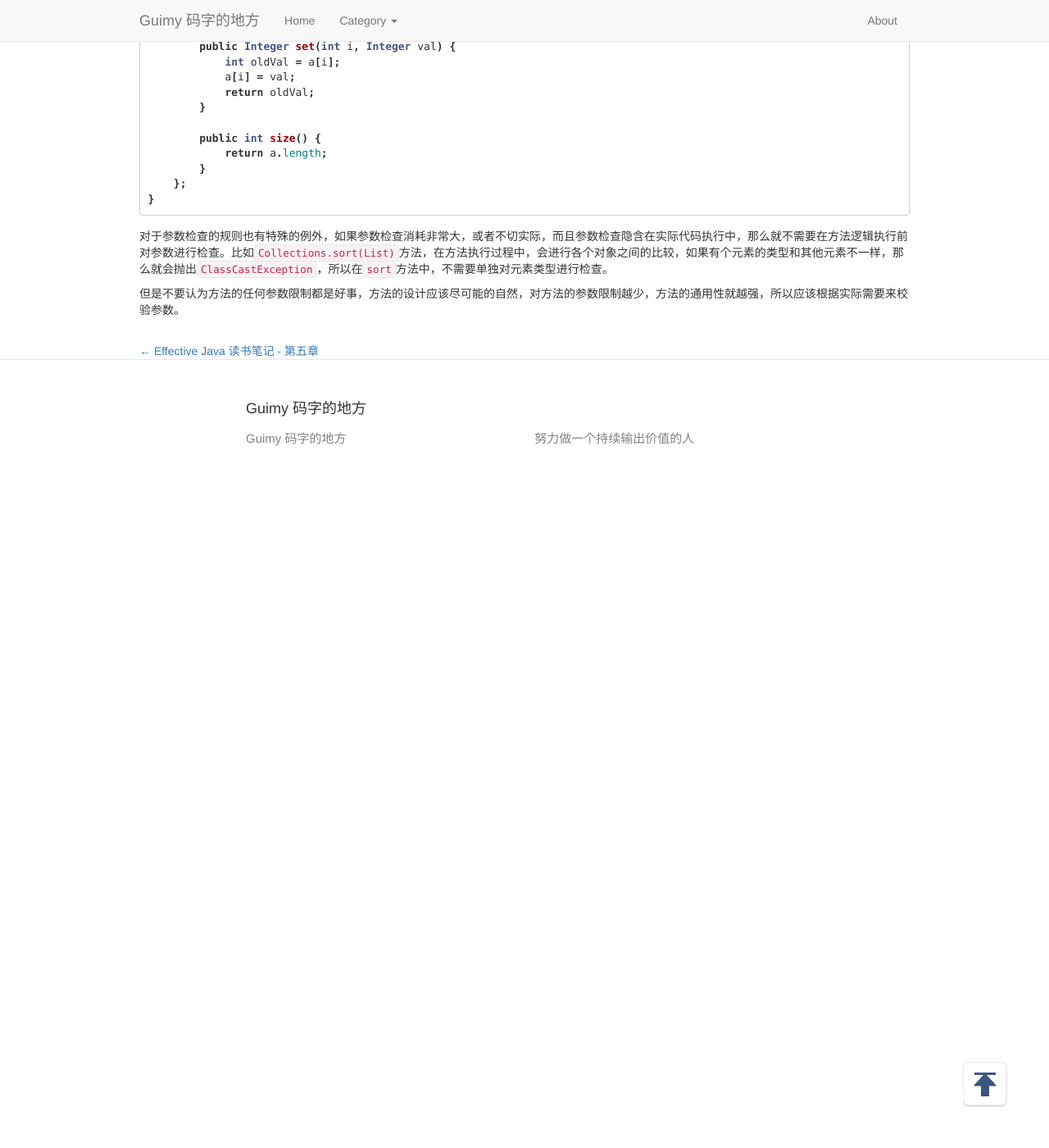
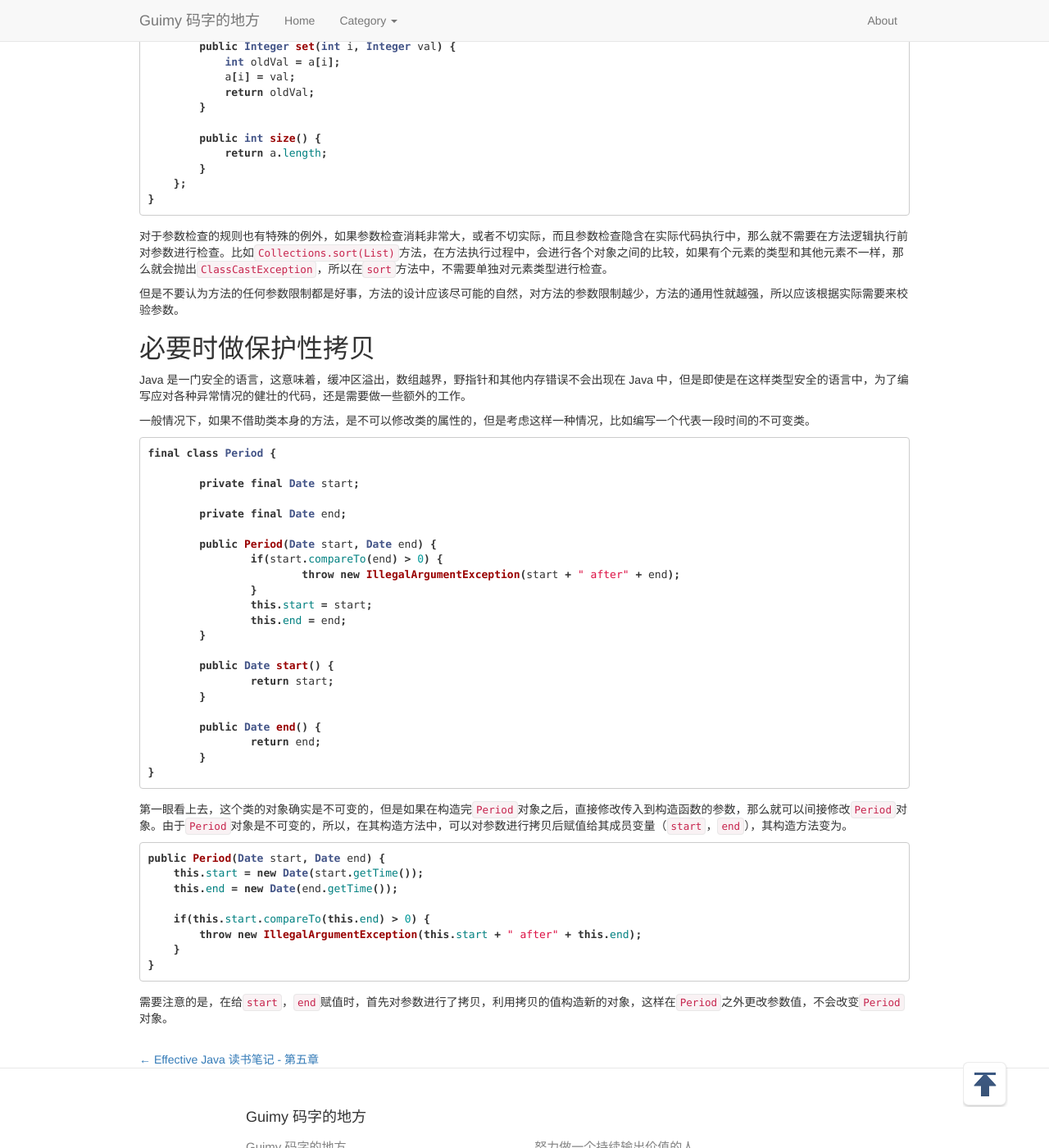
Before and after one commit to guimingyue/guimingyue.github.io, a Jekyll site: the page built from _posts/2017-06-10-ej-ch7.md, in a window 1280 px wide and 1400 px high, scrolled down 674 px. Shown: the whole window at 82% size. Built offline with Jekyll 4.4.1, drawn with Linux system fonts in a browser that asks for light colours; comment, search, counter and statistics services are not loaded; before the commit the page ends 1304 px from its top, so only the background shows below that.

Commit message:
add content of make defensive copies when needed

````diff
--- a/_posts/2017-06-10-ej-ch7.md
+++ b/_posts/2017-06-10-ej-ch7.md
@@ -46,3 +46,49 @@ public List<Integer> intArrayAsList(final int[] a) {
 对于参数检查的规则也有特殊的例外，如果参数检查消耗非常大，或者不切实际，而且参数检查隐含在实际代码执行中，那么就不需要在方法逻辑执行前对参数进行检查。比如`Collections.sort(List)`方法，在方法执行过程中，会进行各个对象之间的比较，如果有个元素的类型和其他元素不一样，那么就会抛出`ClassCastException`，所以在`sort`方法中，不需要单独对元素类型进行检查。
 
 但是不要认为方法的任何参数限制都是好事，方法的设计应该尽可能的自然，对方法的参数限制越少，方法的通用性就越强，所以应该根据实际需要来校验参数。
+
+## 必要时做保护性拷贝
+
+Java 是一门安全的语言，这意味着，缓冲区溢出，数组越界，野指针和其他内存错误不会出现在 Java 中，但是即使是在这样类型安全的语言中，为了编写应对各种异常情况的健壮的代码，还是需要做一些额外的工作。
+
+一般情况下，如果不借助类本身的方法，是不可以修改类的属性的，但是考虑这样一种情况，比如编写一个代表一段时间的不可变类。
+
+```java
+final class Period {
+
+	private final Date start;
+
+	private final Date end;
+
+	public Period(Date start, Date end) {
+		if(start.compareTo(end) > 0) {
+			throw new IllegalArgumentException(start + " after" + end);
+		}
+		this.start = start;
+		this.end = end;
+	}
+
+	public Date start() {
+		return start;
+	}
+
+	public Date end() {
+		return end;
+	}
+}
+```
+
+第一眼看上去，这个类的对象确实是不可变的，但是如果在构造完`Period`对象之后，直接修改传入到构造函数的参数，那么就可以间接修改`Period`对象。由于`Period`对象是不可变的，所以，在其构造方法中，可以对参数进行拷贝后赋值给其成员变量（`start`，`end`），其构造方法变为。
+
+```java
+public Period(Date start, Date end) {
+    this.start = new Date(start.getTime());
+    this.end = new Date(end.getTime());
+
+    if(this.start.compareTo(this.end) > 0) {
+        throw new IllegalArgumentException(this.start + " after" + this.end);
+    }
+}
+```
+
+需要注意的是，在给`start`，`end`赋值时，首先对参数进行了拷贝，利用拷贝的值构造新的对象，这样在`Period`之外更改参数值，不会改变`Period`对象。
````
